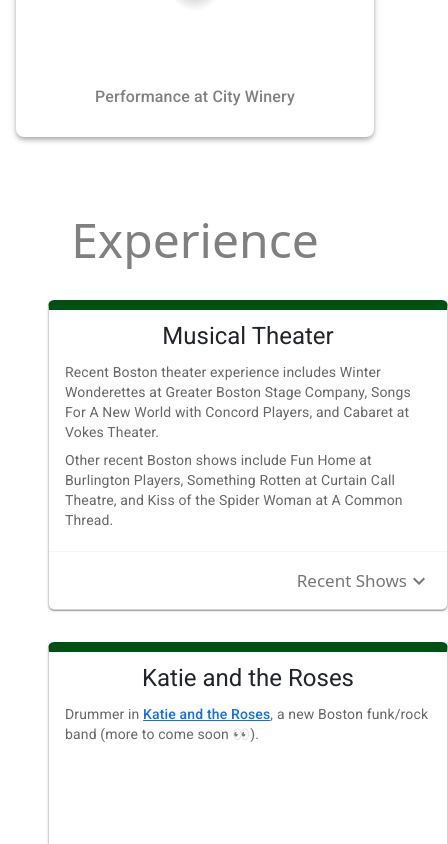
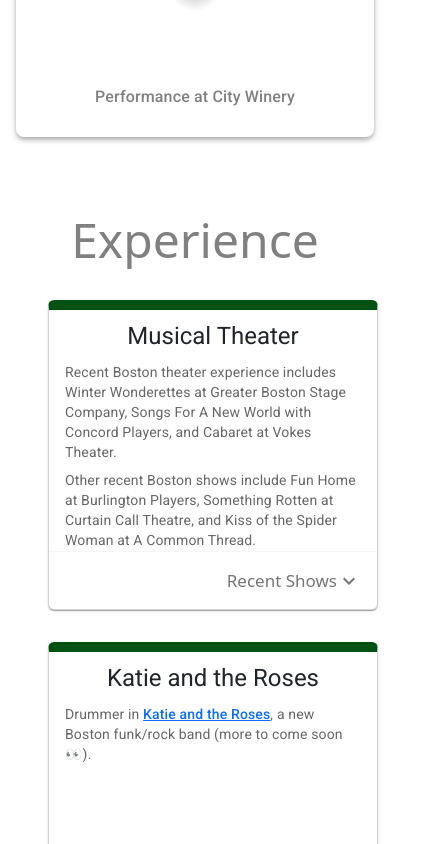
Before and after one commit to etancohn/Etan-Music-Website, a React (Vite) app: page / in a window 390 px wide. Shown: the part 644-1488 px from the top of the page, 448 px wide, since content can reach past the window. Built offline with nearby package versions, Linux system fonts and the light colour scheme; no server answers.

Commit message:
small change

```diff
--- a/src/MusicCard.css
+++ b/src/MusicCard.css
@@ -29,7 +29,7 @@
 
 @media (max-width: 460px) {
     .card {
-      width: 400px;
+      width: 330px;
     }
 }
 
```
